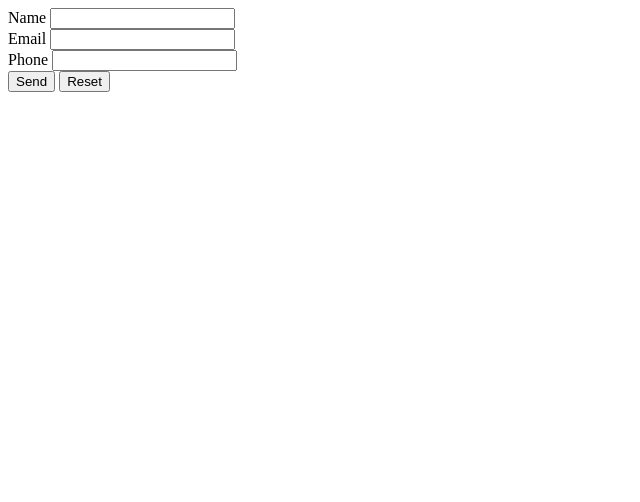
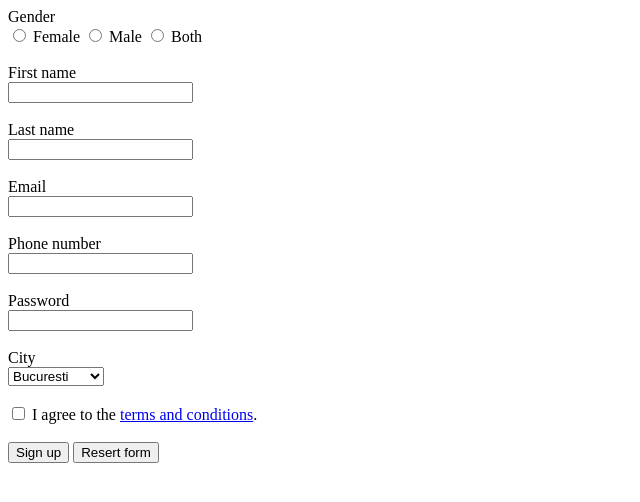
Before and after one commit to evesim/Practica-Front-End-Wantsome, a plain HTML site: page Practice/forms-practice.html in a window 1280 px wide. Shown: the whole page, without its empty margins (0-640 px from the left). Drawn offline with Linux system fonts and the light colour scheme.

Commit message:
Practice done

```diff
--- a/Practice/forms-practice.html
+++ b/Practice/forms-practice.html
@@ -6,17 +6,54 @@
       <title>Forms</title>
     </head>
         <form action="/url catre server">
-            <label>Name</label>
-            <input type="text" name="name"/>
+            <label>Gender</label>
+            <br>
+            <input type="radio" name="practiceRadio" /> Female
+            <input type="radio" name="practiceRadio" /> Male
+            <input type="radio" name="practiceRadio" /> Both
+            <br>
+            <br>
+            <label>First name</label>
+            <br>
+            <input type="text" name="firstName"/>
+            <br>
+            <br>
+            <label>Last name</label>
+            <br>
+            <input type="text" name="lastName"/>
+            <br>
             <br>
             <label>Email</label>
+            <br>
             <input type="email" name="email"/>
             <br>
-            <label>Phone</label>
+            <br>
+            <label>Phone number</label>
+            <br>
             <input type="tel" name="phoneNumber"/>
             <br>
-            <input type="submit" value="Send"/>
-            <input type="reset" />
+            <br>
+            <label>Password</label>
+            <br>
+            <input type="password" name="myPassword"/>
+            <br>
+            <br>
+            <label> City </label>
+            <br>
+            <select name="cities">
+                <option value="Bucuresti">Bucuresti</option>
+                <option value="Iasi">Iasi</option>
+                <option value="Cluj-Napoca">Cluj-Napoca</option>
+                <option value="Timisoara">Timisoara</option>
+                <option value="Brasov">Brasov</option>
+            </select>
+            <br>
+            <br>
+            <input type="checkbox" name="T&C" /> I agree to the <a href="https://www.websitepolicies.com/blog/what-are-terms-and-conditions">terms and conditions</a>.
+            <br>
+            <br>
+            <input type="submit" value="Sign up"/>
+            <input type="reset" value="Resert form" />
 
     <body>
 
```
